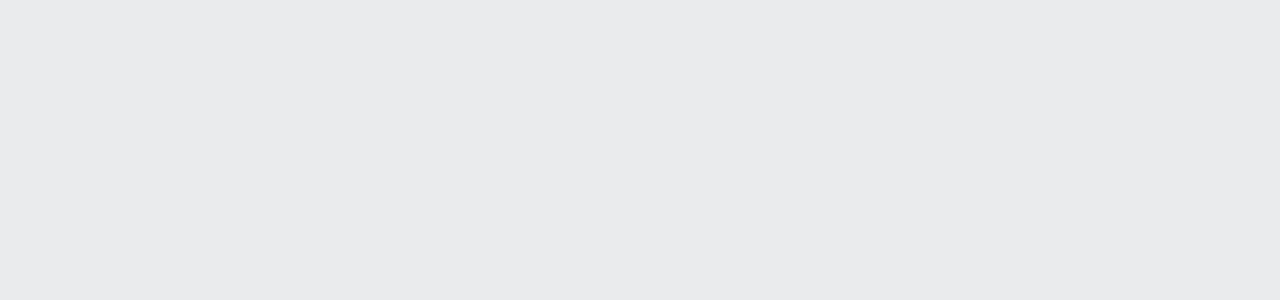
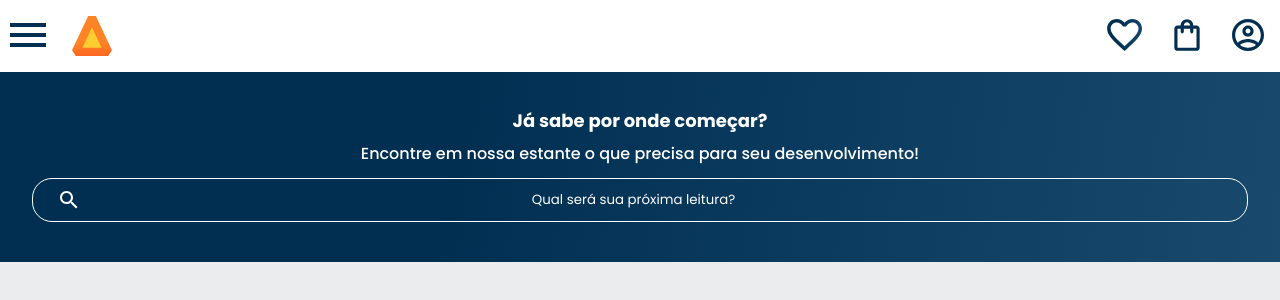
Before and after one commit to DWinst0n/Projeto_alurabooks_curso, a plain HTML site: page alurabooks.html in a window 1280 px wide. Drawn offline with Linux system fonts and the light colour scheme.

Commit message:
Aula 2 concluida

```diff
--- a/alurabooks.html
+++ b/alurabooks.html
@@ -4,12 +4,38 @@
     <meta charset="UTF-8">
     <meta name="viewport" content="width=device-width, initial-scale=1.0">
     <title>Alura Books</title>
-    <link rel="stylesheet" href="reset.css">
     <link rel="stylesheet" href="styles.css">
 </head>
 <body>
-    <header></header>
-    <main></main>
-    <footer></footer>
+    <header class="cabecalho">
+        <div class="container">
+            <input type="checkbox" id="menu" class="container__botao">
+            <label for="menu">
+                <span class="cabecalho__menu__hamburguer container__imagem"></span>
+            </label>
+            <ul class="lista__menu">
+                <li class="lista-menu__titulo">Categorias</li>
+                <li class="lista-menu__item"><a href="#" class="lista-menu__link">Programação</a></li>
+                <li class="lista-menu__item"><a href="#" class="lista-menu__link">Front-end</a></li>
+                <li class="lista-menu__item"><a href="#" class="lista-menu__link">Infraestrututa</a></li>
+                <li class="lista-menu__item"><a href="#" class="lista-menu__link">Business</a></li>
+                <li class="lista-menu__item"><a href="#" class="lista-menu__link">Design & UX</a></li>
+            </ul>
+            <img src="/img/Logo.svg" alt="Logo da Alurabooks" class="container__imagem">
+        </div>
+        <div class="container">
+            <a href="#"><img src="/img/Favoritos.svg" alt="Meus favoritos" class="container__imagem"></a>
+            <a href="#"><img src="/img/Compras.svg" alt="Carrinho de compras" class="container__imagem"></a>
+            <a href="#"><img src="/img/Usuario.svg" alt="Meu perfil" class="container__imagem"></a>
+        </div>
+    </header>
+    <main>
+        <section class="banner">
+            <banner class="banner__titulo">Já sabe por onde começar?</banner>
+            <p class="banner__texto">Encontre em nossa estante o que precisa para seu desenvolvimento!</p>
+            <input type="search" class="banner__pesquisa" placeholder="Qual será sua próxima leitura?">
+        </section>
+    </main>
+
 </body>
 </html>
--- a/styles.css
+++ b/styles.css
@@ -1,12 +1,16 @@
+@import url('https://fonts.googleapis.com/css2?family=Poppins:ital,wght@0,100;0,200;0,300;0,400;0,500;0,600;0,700;0,800;0,900;1,100;1,200;1,300;1,400;1,500;1,600;1,700;1,800;1,900&display=swap');
+@import url(/styles/reset.css);
+@import url(/styles/header.css);
+@import url(/styles/banner.css);
 :root{
-    --cor-de-fundo-principal: #EBECEE;
-    --cor-de-fundo-secundaria: #ffffff;
-    --cor-de-fundo-terciaria: ;
+    --cor-principal: #EBECEE;
+    --cor-secundaria: #ffffff;
+    --cor-terciaria: linear-gradient(98deg, #002F52 35.49%, #326589 165.37%);
     --destaque: #EB9B00;
     --fonte-principal: "Poppins", sans-serif;
 }
-@import url('https://fonts.googleapis.com/css2?family=Poppins:ital,wght@0,100;0,200;0,300;0,400;0,500;0,600;0,700;0,800;0,900;1,100;1,200;1,300;1,400;1,500;1,600;1,700;1,800;1,900&display=swap');
 body{
-    background-color: var(--cor-de-fundo-principal);
-    font-family:var(--fonte-principal)
+    background-color: var(--cor-principal);
+    font-family:var(--fonte-principal);
+    font-size: 1rem;
 }
--- /dev/null
+++ b/styles/banner.css
@@ -0,0 +1,32 @@
+.banner{
+    background: var(--cor-terciaria);
+    color: var(--cor-secundaria);
+    text-align: center;
+    padding: 2.5em 2em;
+
+}
+.banner__pesquisa{
+    background: transparent;
+    border: 1px solid var(--cor-secundaria);
+    color: var(--cor-secundaria);
+    width: 100%;
+    border-radius: 1.5em;
+    align-items: center;
+    padding: 1em;
+}
+.banner__pesquisa::placeholder{
+    background: url(/img/Lupa.svg) no-repeat;
+    background-position: 1em;
+    color: var(--cor-secundaria);
+    font-family: var(--fonte-principal);
+    font-weight: 400;
+    text-align: center;
+}
+.banner__titulo{
+    font-size: 1.125rem;
+    font-weight: 700;
+}
+.banner__texto{
+    font-weight: 500;
+    margin: 1em 0;
+}
--- /dev/null
+++ b/styles/header.css
@@ -0,0 +1,50 @@
+.cabecalho__menu__hamburguer{
+    width: 1.5em;
+    height: 1.5em;
+    background-image: url(../img/Menu.svg);
+    background-repeat: no-repeat;
+    background-position: center;
+    display: inline-block;
+}
+.cabecalho{
+    background-color: var(--cor-secundaria);
+    display: flex;
+    justify-content: space-between;
+    align-items: center;
+    position: relative;
+}
+.container{
+    display: flex;
+    align-items: center;
+}
+.container__imagem{
+    padding: 1em;
+}
+.lista__menu{
+    display: none;
+    position: absolute;
+    top: 100%;
+    width: 60vw;
+}
+.container__botao:checked~.lista__menu{
+    display: block;
+}
+.container__botao{
+    display: none;
+}
+.lista-menu__titulo,.lista-menu__item{
+    padding: 2em;
+    background-color: var(--cor-secundaria);
+}
+.lista-menu__titulo{
+    color:var(--destaque);
+    font-weight: 700;
+}
+.lista-menu__link{
+    text-decoration: none;
+    background: var(--cor-terciaria);
+    background-clip: text;
+    -webkit-background-clip: text;
+    -webkit-text-fill-color: transparent;
+    text-transform:uppercase;
+}
```
Also changed, not shown: styles/reset.css (renamed from reset.css).
